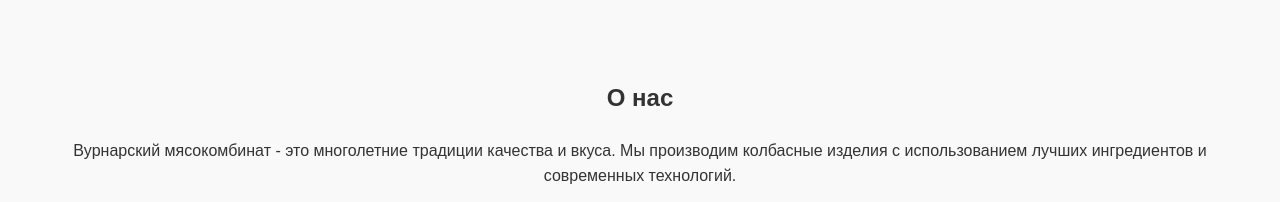
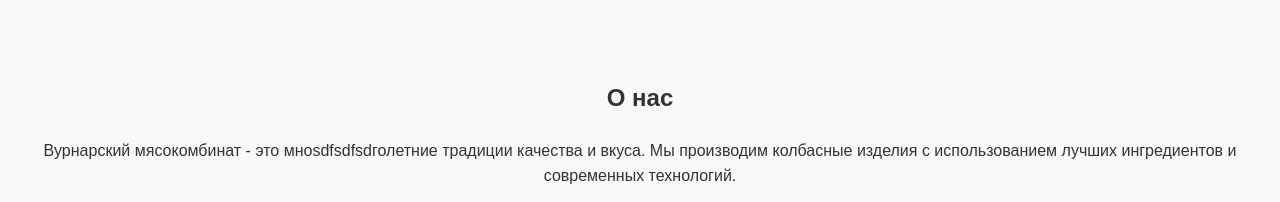
Before and after one commit to u11107/vs, a plain HTML site: page index.html in a window 1280 px wide. Shown: the part 980-1182 px from the top of the page. Drawn offline with Linux system fonts and the light colour scheme.

Commit message:
ishdfiwhef

```diff
--- a/index.html
+++ b/index.html
@@ -36,7 +36,7 @@
 <section id="about" class="content-section">
     <div class="container">
         <h2>О нас</h2>
-        <p>Вурнарский мясокомбинат - это многолетние традиции качества и вкуса. Мы производим колбасные изделия с использованием лучших ингредиентов и современных технологий.</p>
+        <p>Вурнарский мясокомбинат - это мноsdfsdfsdголетние традиции качества и вкуса. Мы производим колбасные изделия с использованием лучших ингредиентов и современных технологий.</p>
         <img src="images/about_us.jpg" alt="О нас">
     </div>
 </section>
```
